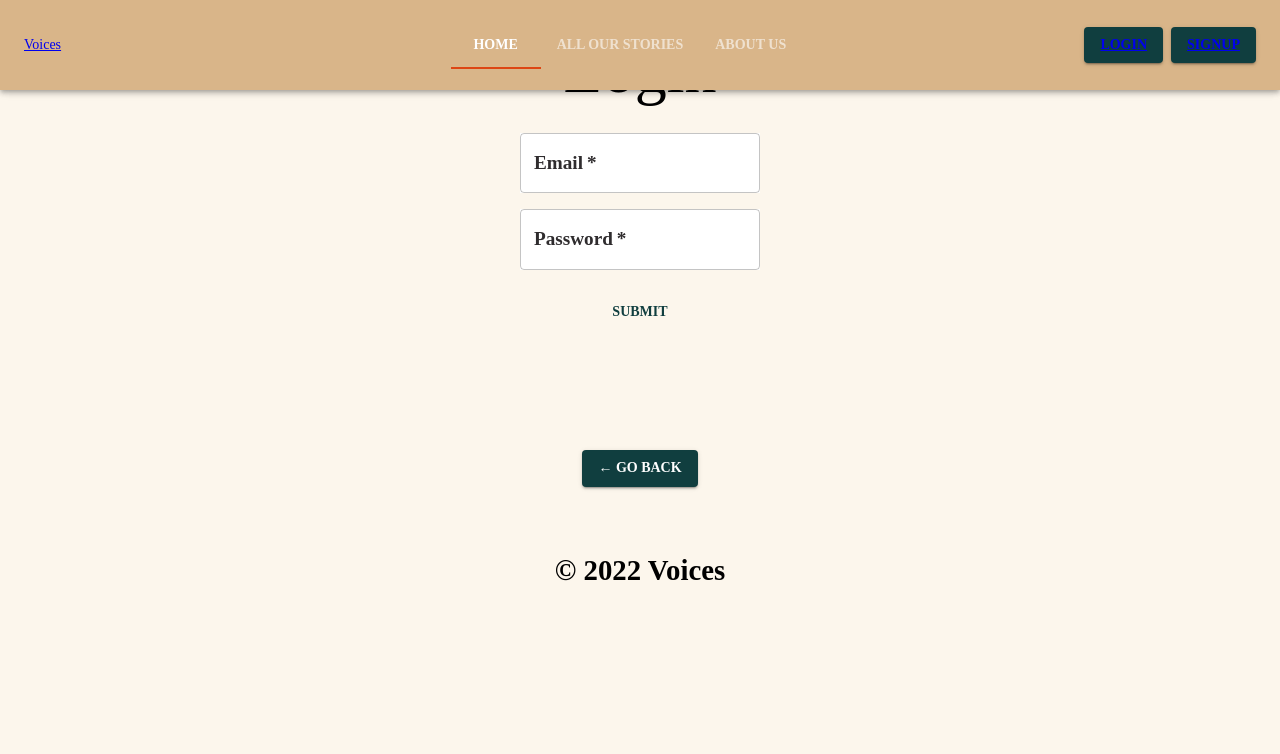
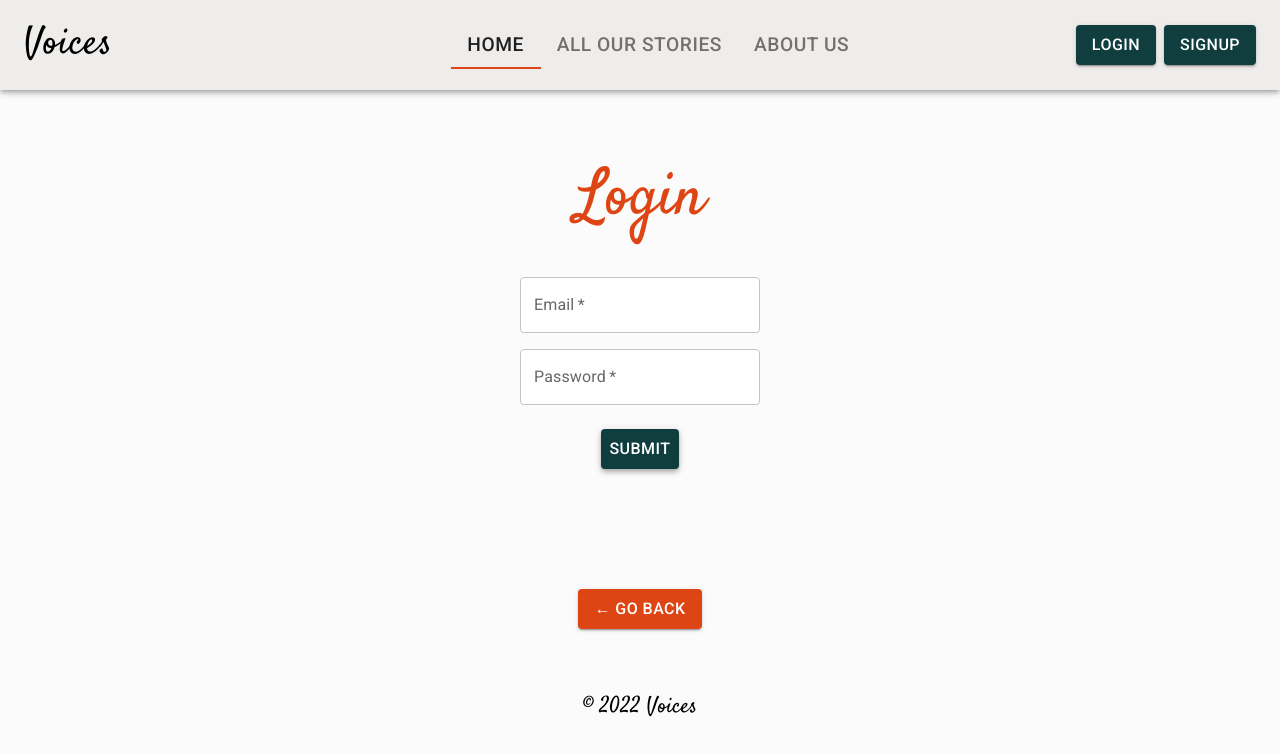
Before and after one commit to grace-anderson/voices, a React (Create React App) app in the folder client/: page / in a window 1280 px wide. Both pictures are taken after a click on the button "LOGIN". Shown: the top 754 px of the page. Built offline with nearby package versions, Linux system fonts and the light colour scheme; no server answers.

Commit message:
updated theme

```diff
--- a/client/package.json
+++ b/client/package.json
@@ -8,6 +8,7 @@
     "@emotion/react": "^11.9.3",
     "@emotion/styled": "^11.9.3",
     "@fontsource/roboto": "^4.5.7",
+    "@fontsource/satisfy": "^4.5.5",
     "@mui/icons-material": "^5.8.4",
     "@mui/material": "^5.9.0",
     "@testing-library/jest-dom": "^5.16.4",
--- a/client/src/components/Footer/index.jsx
+++ b/client/src/components/Footer/index.jsx
@@ -5,18 +5,18 @@ import {
   Button,
   Container,
   Grid,
-  // styled,
+  styled,
   Typography,
 } from "@mui/material";
 
-// const CustomisedButton = styled(Button)`
-//   font-size: 1rem;
-//   color: white;
-//   background: #f2762e;
-//   :hover {
-//     color: white;
-//   }
-// `;
+const CustomisedButton = styled(Button)`
+  font-size: 1rem;
+  color: white;
+  background: #DD4614;
+  :hover {
+    color: white;
+  }
+`;
 
 const Footer = () => {
   const location = useLocation();
@@ -29,13 +29,13 @@ const Footer = () => {
             <Grid item xs={12}>
               <Box textAlign={"center"}>
               {location.pathname !== "/" && (
-                <Button
+                <CustomisedButton
                   variant="contained"
                   sx={{ margin: 3 }}
                   onClick={() => navigate(-1)}
                 >
                   &larr; Go Back
-                </Button>
+                </CustomisedButton>
               )}
               </Box>
             </Grid>
--- a/client/src/components/Header/DrawerComp.jsx
+++ b/client/src/components/Header/DrawerComp.jsx
@@ -16,7 +16,7 @@ const DrawerComp = ({ links }) => {
   return (
     <React.Fragment>
       <Drawer
-        PaperProps={{ sx: { backgroundColor: "#41591C" } }}
+        PaperProps={{ sx: { backgroundColor: "#103E3F" } }}
         open={open}
         onClose={() => setOpen(false)}
       >
--- a/client/src/components/Header/index.jsx
+++ b/client/src/components/Header/index.jsx
@@ -6,7 +6,7 @@ import {
   Box,
   Button,
   Grid,
-  // styled,
+  styled,
   Toolbar,
   Tab,
   Tabs,
@@ -18,51 +18,53 @@ import {
 import Auth from "../../utils/auth";
 import DrawerComp from "./DrawerComp";
 
-// const CustomisedButton = styled(Button)`
-//   font-size: 1rem;
-//   color: white;
-//   background: #f2762e;
-//   :hover {
-//     color: white;
-//   }
-// `;
-// const CustomisedLink = styled(Link)`
-//   color: white;
-//   text-decoration: none;
-// `;
-// const CustomisedLinkHome = styled(Link)`
-//   color: black;
-//   text-decoration: none;
-//   :hover {
-//     color: white;
-//   }
-// `;
-// const CustomisedTab = styled(Tab)`
-//   font-size: 1.2rem;
-// `;
+const CustomisedButton = styled(Button)`
+  font-size: 1rem;
+  color: white;
+  background: #103E3F;
+  :hover {
+    color: white;
+    background: #DD4614;
+    transition: box-shadow 300ms cubic-bezier(0.4, 0, 0.2, 1) 0ms;
+  }
+`;
+const CustomisedLink = styled(Link)`
+  color: white;
+  text-decoration: none;
+`;
+const CustomisedLinkHome = styled(Link)`
+  color: black;
+  text-decoration: none;
+  :hover {
+    color: #DD4614;
+  }
+`;
+const CustomisedTab = styled(Tab)`
+  font-size: 1.2rem;
+`;
 
-// const CustomisedToProfileButton = styled(Link)`
-//   font-size: 1rem;
-//   color: white;
-//   font-weight: 400;
-//   background: #41591c;
-//   margin-right: 0.8rem;
-//   padding: 0.6rem 0.5rem 0.5rem;
-//   text-align: center;
-//   align-items: center;
-//   justify-content: center;
-//   text-decoration: none;
-//   text-transform: uppercase;
-//   font-family: "Roboto", sans-serif;
-//   border-radius: 4px;
-//   box-shadow: 0px 2px 4px -1px rgb(0 0 0 / 20%),
-//     0px 4px 5px 0px rgb(0 0 0 / 14%), 0px 1px 10px 0px rgb(0 0 0 / 12%);
-//   :hover {
-//     color: white;
-//     background: #f2762e;
-//     transition: box-shadow 300ms cubic-bezier(0.4, 0, 0.2, 1) 0ms;
-//   }
-// `;
+const CustomisedToProfileButton = styled(Link)`
+  font-size: 1rem;
+  color: white;
+  font-weight: 400;
+  background: #103E3F;
+  margin-right: 0.8rem;
+  padding: 0.6rem 0.5rem 0.5rem;
+  text-align: center;
+  align-items: center;
+  justify-content: center;
+  text-decoration: none;
+  text-transform: uppercase;
+  font-family: "Roboto", sans-serif;
+  border-radius: 4px;
+  box-shadow: 0px 2px 4px -1px rgb(0 0 0 / 20%),
+    0px 4px 5px 0px rgb(0 0 0 / 14%), 0px 1px 10px 0px rgb(0 0 0 / 12%);
+  :hover {
+    color: white;
+    background: #DD4614;
+    transition: box-shadow 300ms cubic-bezier(0.4, 0, 0.2, 1) 0ms;
+  }
+`;
 
 const Header = ({ links }) => {
   const logout = (event) => {
@@ -83,7 +85,7 @@ const Header = ({ links }) => {
       const theme = useTheme(); console.log(theme);
       <AppBar
         sx={{
-          backgroundColor: "#D9B589",
+          backgroundColor: "#eeedeb",
           paddingTop: "0.8rem",
           paddingBottom: "0.8rem",
         }}
@@ -95,19 +97,19 @@ const Header = ({ links }) => {
               <Grid sx={{ placeItems: "center" }} container>
                 <Grid item xs="1" />
                 <Grid item xs="2">
-                  <Link className="" to="/">
+                  <CustomisedLinkHome className="" to="/">
                     <Typography variant="subtitle2">Voices</Typography>
-                  </Link>
+                  </CustomisedLinkHome>
                 </Grid>
                 <Grid item xs="3" />
                 <Grid item xs="4">
                   <Box display="flex">
                     {Auth.loggedIn() ? (
                       <>
-                        <Button className="" to="/me">
+                        <CustomisedToProfileButton className="" to="/me">
                           {Auth.getProfile().data.username}'s profile
-                        </Button>
-                        <Button
+                        </CustomisedToProfileButton>
+                        <CustomisedButton
                           variant="contained"
                           // background=""
                           sx={{
@@ -116,30 +118,30 @@ const Header = ({ links }) => {
                           onClick={logout}
                         >
                           Logout
-                        </Button>
+                        </CustomisedButton>
                       </>
                     ) : (
                       <>
-                        <Button
+                        <CustomisedButton
                           sx={{
                             marginLeft: "auto",
                           }}
                           variant="contained"
                         >
-                          <Link className="" to="/login">
+                          <CustomisedLink className="" to="/login">
                             Login
-                          </Link>
-                        </Button>
-                        <Button
+                          </CustomisedLink>
+                        </CustomisedButton>
+                        <CustomisedButton
                           sx={{
                             marginLeft: 1,
                           }}
                           variant="contained"
                         >
-                          <Link className="btn" to="/signup">
+                          <CustomisedLink className="btn" to="/signup">
                             Signup
-                          </Link>
-                        </Button>
+                          </CustomisedLink>
+                        </CustomisedButton>
                       </>
                     )}
                   </Box>
@@ -149,9 +151,9 @@ const Header = ({ links }) => {
           ) : (
             <Grid container sx={{ placeItems: "center" }}>
               <Grid item xs={4}>
-                <Link className="" to="/">
+                <CustomisedLinkHome className="" to="/">
                   <Typography variant="subtitle2">Voices</Typography>
-                </Link>
+                </CustomisedLinkHome>
               </Grid>
               <Grid item xs={6}>
                 <Tabs
@@ -165,7 +167,7 @@ const Header = ({ links }) => {
                   onChange={(e, val) => setValue(val)}
                 >
                   {links.map((link, index) => (
-                    <Tab key={index} label={link} />
+                    <CustomisedTab key={index} label={link} />
                   ))}
                 </Tabs>
               </Grid>
@@ -174,35 +176,35 @@ const Header = ({ links }) => {
                   {Auth.loggedIn() ? (
                     <>
                       {/* update customised link to button */}
-                      <Button className="" to="/me">
+                      <CustomisedToProfileButton className="" to="/me">
                         {Auth.getProfile().data.username}'s profile
-                      </Button>
-                      <Button variant="contained" onClick={logout}>
+                      </CustomisedToProfileButton>
+                      <CustomisedButton variant="contained" onClick={logout}>
                         Logout
-                      </Button>
+                      </CustomisedButton>
                     </>
                   ) : (
                     <>
-                      <Button
+                      <CustomisedButton
                         sx={{
                           marginLeft: "auto",
                         }}
                         variant="contained"
                       >
-                        <Link className="" to="/login">
+                        <CustomisedLink className="" to="/login">
                           Login
-                        </Link>
-                      </Button>
-                      <Button
+                        </CustomisedLink>
+                      </CustomisedButton>
+                      <CustomisedButton
                         sx={{
                           marginLeft: 1,
                         }}
                         variant="contained"
                       >
-                        <Link className="btn" to="/signup">
+                        <CustomisedLink className="btn" to="/signup">
                           Signup
-                        </Link>
-                      </Button>
+                        </CustomisedLink>
+                      </CustomisedButton>
                     </>
                   )}
                 </Box>
--- a/client/src/components/ThoughtForm/index.js
+++ b/client/src/components/ThoughtForm/index.js
@@ -6,7 +6,7 @@ import {
   Button,
   Grid,
   TextareaAutosize,
-  // styled,
+  styled,
   Typography,
   // FormGroup,
   // FormControlLabel,
@@ -18,20 +18,20 @@ import { QUERY_THOUGHTS, QUERY_ME } from "../../utils/queries";
 
 import Auth from "../../utils/auth";
 
-// const CustomisedSubmitButton = styled(Button)`
-//   font-size: 1rem;
-//   color: white;
-//   font-weight: 500;
-//   background: #41591c;
-//   text-align: center;
-//   box-shadow: 0px 2px 4px -1px rgb(0 0 0 / 20%), 0px 4px 5px 0px rgb(0 0 0 / 14%), 0px 1px 10px 0px rgb(0 0 0 / 12%);
-//   :hover {
-//     color: white;
-//     font-weight: 700;
-//     background: #f2762e;
-//     transition: box-shadow 300ms cubic-bezier(0.4, 0, 0.2, 1) 0ms;
-//   }
-// `;
+const CustomisedSubmitButton = styled(Button)`
+  font-size: 1rem;
+  color: white;
+  font-weight: 500;
+  background: #41591c;
+  text-align: center;
+  box-shadow: 0px 2px 4px -1px rgb(0 0 0 / 20%), 0px 4px 5px 0px rgb(0 0 0 / 14%), 0px 1px 10px 0px rgb(0 0 0 / 12%);
+  :hover {
+    color: white;
+    font-weight: 700;
+    background: #DD4614;
+    transition: box-shadow 300ms cubic-bezier(0.4, 0, 0.2, 1) 0ms;
+  }
+`;
 
 const ThoughtForm = () => {
   const [thoughtTitle, setThoughtTitle] = useState("");
@@ -187,9 +187,9 @@ const ThoughtForm = () => {
               </div>
 
               <Grid>
-                <Button variant="contained" sx={{ margin: 3 }} type="submit">
+                <CustomisedSubmitButton variant="contained" sx={{ margin: 3 }} type="submit">
                   Add Thought
-                </Button>
+                </CustomisedSubmitButton>
               </Grid>
               {error && <div className="">{error.message}</div>}
             </form>
--- a/client/src/components/theme.js
+++ b/client/src/components/theme-useless.jsx
@@ -57,6 +57,7 @@ export const theme = createTheme ({
     },
     subtitle1: {
       fontWeight: 600,
+      fontFamily: 'IBM Plex Mono',
     },
     button: {
       fontWeight: 800,
@@ -81,6 +82,6 @@ export const theme = createTheme ({
       fontSize: '1.2rem',
       fontWeight: 600,
     },
-    fontFamily: 'IBM Plex Mono',
+    fontFamily: 'IBM Plex Mono, Roboto, sans-serif',
   },
 });
--- a/client/src/components/theme-old.jsx
+++ b/client/src/components/theme.jsx
@@ -2,25 +2,53 @@ import { createTheme } from "@mui/material";
 
 export const theme = createTheme({
   palette: {
-    background: { default: "#F2ECE8", paper: "rgba(242, 213, 160, 0.5)" },
+    // background: { default: "#F2ECE8", paper: "rgba(242, 213, 160, 0.5)" },
     primary: {
       main: "#D9B589",
     },
     secondary: {
-      main: "#F2762E",
+      main: "#DD4614",
     },
+    background: {
+          paper: '#eeedeb',
+          default: '#fcfbfb',
+        },
     error: {
-      main: "#A60303",
+      main: "#A61A14",
       fontWeight: "700",
     }
   },
+  // palette: {
+  //   type: 'light',
+  //   primary: {
+  //     main: '#DD4614',
+  //   },
+  //   secondary: {
+  //     main: '#103E3F',
+  //   },
+  //   background: {
+  //     paper: '#eeedeb',
+  //     default: '#fcfbfb',
+  //   },
+  //   divider: '#A61A14',
+  //   text: {
+  //     primary: '#181517',
+  //     secondary: '#2f2c2e',
+  //     disabled: '#464445',
+  //     hint: '#5d5b5d',
+  //   },
+  //   error: {
+  //     main: '#A61A14',
+  //   },
+  // },
   typography: {
     h1: {
       fontFamily: '"Satisfy", cursive',
       fontSize: "4rem",
       marginTop: "8rem",
       marginBottom: "1rem",
-      color: "#F2762E",
+      // color: "#F2762E",
+      color: "#DD4614",
       fontWeight: 400,
     },
     h2: {
@@ -28,13 +56,13 @@ export const theme = createTheme({
       fontSize: "3rem",
       marginTop: "2rem",
       marginBottom: "2rem",
-      color: "#F2762E",
+      color: "#103E3F",
       fontWeight: 400,
     },
     h4: {
       fontFamily: '"Satisfy", cursive',
       fontSize: "1.8rem",
-      color: "#F2762E",
+      color: "#DD4614",
     },
     h4Roboto: {
       fontFamily: "Roboto",
@@ -51,7 +79,7 @@ export const theme = createTheme({
     h5Roboto: {
       fontFamily: "Roboto",
       fontSize: "1rem",
-      fontWeight: 500
+      fontWeight: 500,
     },
     subtitle2: {
       fontFamily: '"Satisfy", cursive',
--- a/client/src/index.css
+++ b/client/src/index.css
@@ -4,5 +4,5 @@
 }
 
 body {
-    background-color: #fcf6ec;
+    background-color: #fcfbfb;
 }
--- a/client/src/pages/Login.js
+++ b/client/src/pages/Login.js
@@ -7,40 +7,40 @@ import {
   Box,
   Button,
   Grid,
-  // styled,
+  styled,
   TextField,
   Typography,
 } from "@mui/material";
 
 import Auth from "../utils/auth";
 
-// const CustomisedLinkMessage = styled(Link)`
-//   color: #f2762e;
-//   text-decoration: none;
-//   font-family: Roboto;
-//   font-size: 1rem;
-//   font-weight: 500;
-//   :hover {
-//     color: black;
-//     font-weight: 700;
-//     font-size: 1rem;
-//   }
-// `;
+const CustomisedLinkMessage = styled(Link)`
+  color: #DD4614;
+  text-decoration: none;
+  font-family: Roboto;
+  font-size: 1rem;
+  font-weight: 500;
+  :hover {
+    color: black;
+    font-weight: 700;
+    font-size: 1rem;
+  }
+`;
 
-// const CustomisedSubmitButton = styled(Button)`
-//   font-size: 1rem;
-//   color: white;
-//   font-weight: 500;
-//   background: #41591c;
-//   text-align: center;
-//   box-shadow: 0px 2px 4px -1px rgb(0 0 0 / 20%), 0px 4px 5px 0px rgb(0 0 0 / 14%), 0px 1px 10px 0px rgb(0 0 0 / 12%);
-//   :hover {
-//     color: white;
-//     font-weight: 700;
-//     background: #f2762e;
-//     transition: box-shadow 300ms cubic-bezier(0.4, 0, 0.2, 1) 0ms;
-//   }
-// `;
+const CustomisedSubmitButton = styled(Button)`
+  font-size: 1rem;
+  color: white;
+  font-weight: 500;
+  background: #103E3F;
+  text-align: center;
+  box-shadow: 0px 2px 4px -1px rgb(0 0 0 / 20%), 0px 4px 5px 0px rgb(0 0 0 / 14%), 0px 1px 10px 0px rgb(0 0 0 / 12%);
+  :hover {
+    color: white;
+    font-weight: 700;
+    background: #DD4614;
+    transition: box-shadow 300ms cubic-bezier(0.4, 0, 0.2, 1) 0ms;
+  }
+`;
 
 const Login = (props) => {
   const [formState, setFormState] = useState({ email: "", password: "" });
@@ -116,9 +116,9 @@ const Login = (props) => {
                 }}
               >
                 Success! You may now head{" "}
-                <Link to="/">
+                <CustomisedLinkMessage to="/">
                   back to the homepage.
-                </Link>
+                </CustomisedLinkMessage>
               </Typography>
             </Grid>
           ) : (
@@ -171,9 +171,9 @@ const Login = (props) => {
                     textAlign={"center"}
                     sx={{ marginTop: 2, marginBottom: 2 }}
                   >
-                    <Button type="submit">
+                    <CustomisedSubmitButton type="submit">
                       Submit
-                    </Button>
+                    </CustomisedSubmitButton>
                   </Box>
                 </Box>
               </Grid>
--- a/client/src/pages/Signup.js
+++ b/client/src/pages/Signup.js
@@ -9,38 +9,38 @@ import {
   Button,
   Grid,
   TextField,
-  // styled,
+  styled,
   Typography,
 } from "@mui/material";
 
 import Auth from "../utils/auth";
 
-// const CustomisedLinkMessage = styled(Link)`
-//   color: #f2762e;
-//   text-decoration: none;
-//   font-family: Roboto;
-//   font-size: 1rem;
-//   font-weight: 500;
-//   :hover {
-//     color: black;
-//     font-weight: 700;
-//     font-size: 1rem;
-//   }
-// `;
+const CustomisedLinkMessage = styled(Link)`
+  color: #DD4614;
+  text-decoration: none;
+  font-family: Roboto;
+  font-size: 1rem;
+  font-weight: 500;
+  :hover {
+    color: black;
+    font-weight: 700;
+    font-size: 1rem;
+  }
+`;
 
-// const CustomisedSubmitButton = styled(Button)`
-//   font-size: 1rem;
-//   color: white;
-//   font-weight: 500;
-//   background: #41591c;
-//   text-align: center;
-//   box-shadow: 0px 2px 4px -1px rgb(0 0 0 / 20%), 0px 4px 5px 0px rgb(0 0 0 / 14%), 0px 1px 10px 0px rgb(0 0 0 / 12%);
-//   :hover {
-//     color: white;
-//     font-weight: 700;
-//     background: #f2762e;
-//   }
-// `;
+const CustomisedSubmitButton = styled(Button)`
+  font-size: 1rem;
+  color: white;
+  font-weight: 500;
+  background: #103E3F;
+  text-align: center;
+  box-shadow: 0px 2px 4px -1px rgb(0 0 0 / 20%), 0px 4px 5px 0px rgb(0 0 0 / 14%), 0px 1px 10px 0px rgb(0 0 0 / 12%);
+  :hover {
+    color: white;
+    font-weight: 700;
+    background: #DD4614;
+  }
+`;
 
 const Signup = () => {
   const [formState, setFormState] = useState({
@@ -116,10 +116,10 @@ const Signup = () => {
                 }}
               >
                 Success! You may now head{" "}
-                <Link to="/">
+                <CustomisedLinkMessage to="/">
                   {" "}
                   back to the homepage.
-                </Link>
+                </CustomisedLinkMessage>
               </Typography>
             </Grid>
           ) : (
@@ -185,9 +185,9 @@ const Signup = () => {
                     textAlign={"center"}
                     sx={{ marginTop: 2, marginBottom: 2 }}
                   >
-                    <Button type="submit">
+                    <CustomisedSubmitButton type="submit">
                       Submit
-                    </Button>
+                    </CustomisedSubmitButton>
                   </Box>
                 </Box>
               </Grid>
```
Also changed, not shown: client/src/components/ThoughtList/index.js (+32 -19 lines), 1 other file (tests, documents, lock files or other folders).
